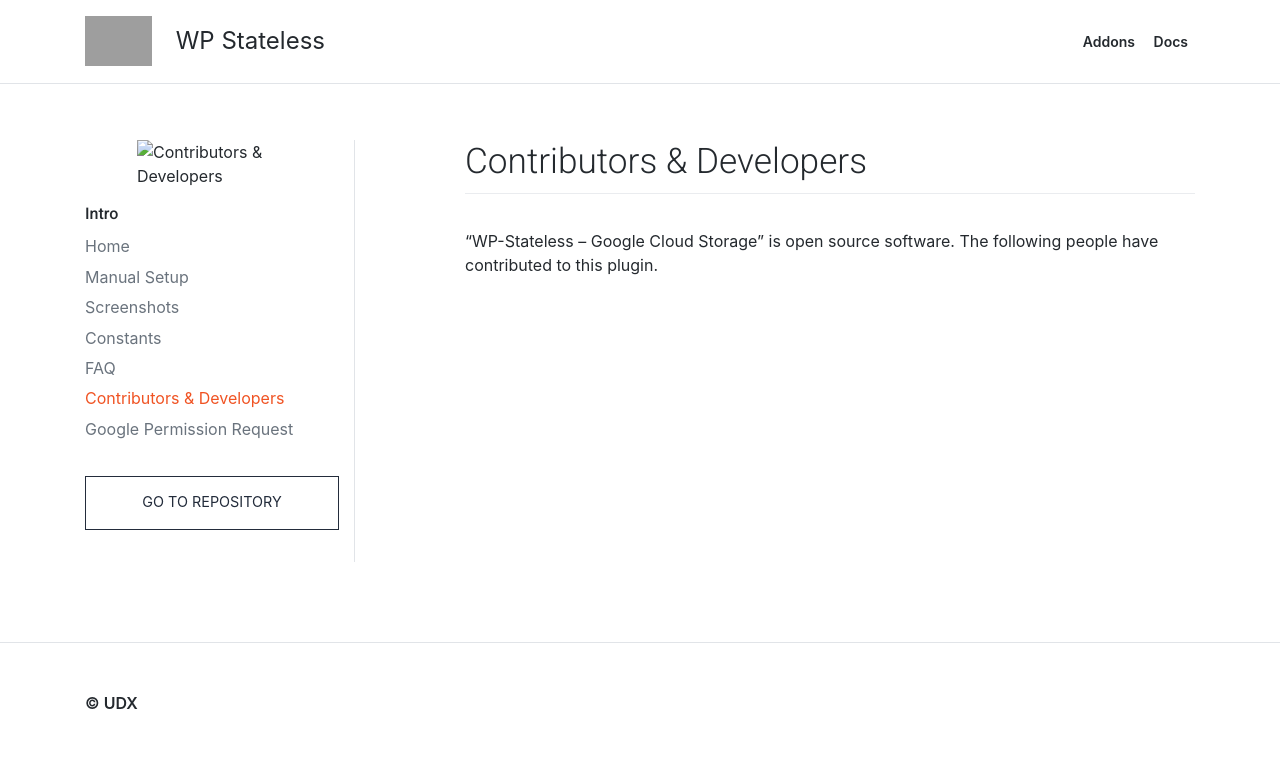
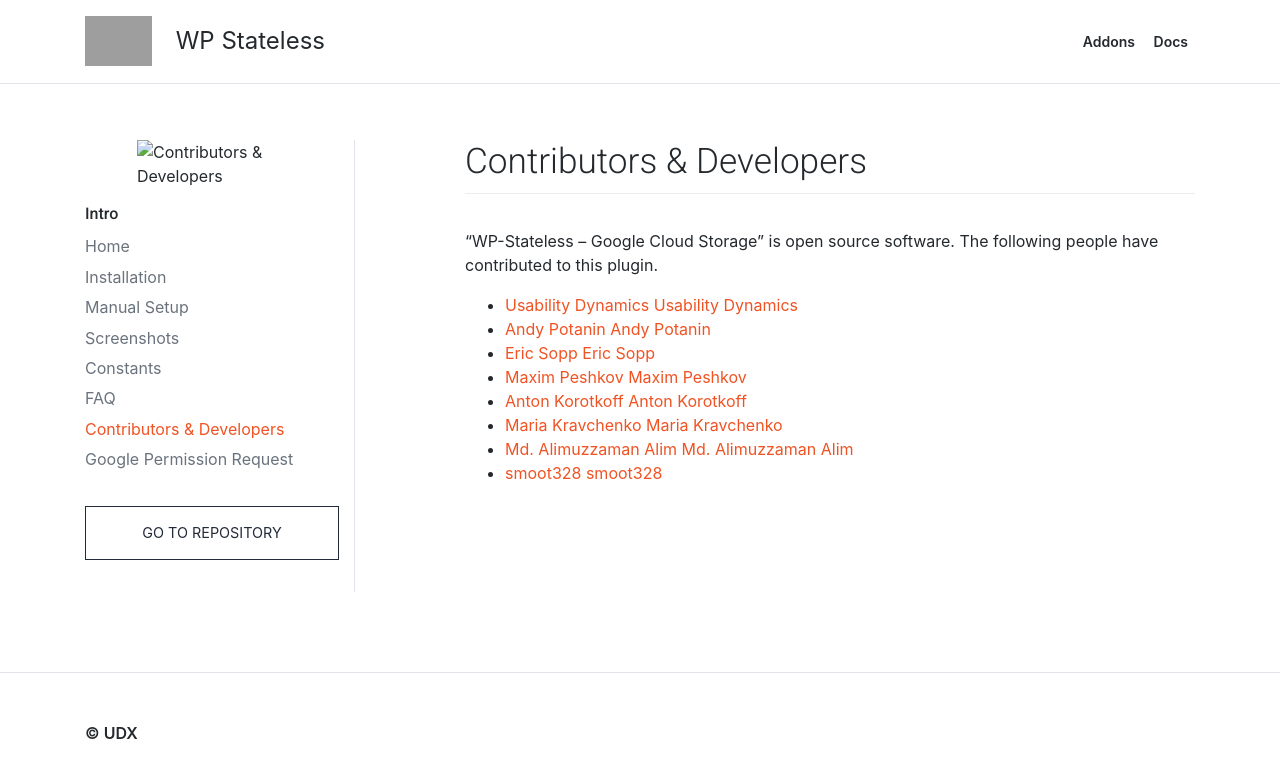
Before and after one commit to wp-stateless/wp-stateless.github.io, a Jekyll site: the page built from docs/contributors-and-developers.md, in a window 1280 px wide. Shown: the top 778 px of the page. Built offline with Jekyll 4.4.1, drawn with Linux system fonts in a browser that asks for light colours; grey boxes are pictures that could not be loaded.

Commit message:
Fix template

```diff
--- a/_data/docs.yml
+++ b/_data/docs.yml
@@ -1,5 +1,6 @@
 Intro:
   - docs/index.md
+  - docs/installation.md
   - docs/manual-setup.md
   - docs/screenshots.md
   - docs/constants.md
--- a/docs/contributors-and-developers.md
+++ b/docs/contributors-and-developers.md
@@ -5,3 +5,12 @@
 ---
 
 “WP-Stateless – Google Cloud Storage” is open source software. The following people have contributed to this plugin.
+
+* [Usability Dynamics](https://secure.gravatar.com/avatar/0040858737bd415380e653a1558ef0d7?s=32&d=mm&r=g) [Usability Dynamics](https://profiles.wordpress.org/usability_dynamics)
+* [Andy Potanin](https://secure.gravatar.com/avatar/3be20d1dcc40beb9012dfc1ae2420dda?s=32&d=mm&r=g) [Andy Potanin](https://profiles.wordpress.org/andypotanin)
+* [Eric Sopp](https://secure.gravatar.com/avatar/97773f77177917ebf19d2b1fe82c9f27?s=32&d=mm&r=g) [Eric Sopp](https://profiles.wordpress.org/ideric)
+* [Maxim Peshkov](https://secure.gravatar.com/avatar/775ad28e82a829212ec8639c7b43e272?s=32&d=mm&r=g) [Maxim Peshkov](https://profiles.wordpress.org/maximpeshkov)
+* [Anton Korotkoff](https://secure.gravatar.com/avatar/c2569619210fb05501ccf36b31e0b8d3?s=32&d=mm&r=g) [Anton Korotkoff](https://profiles.wordpress.org/anton-korotkoff)
+* [Maria Kravchenko](https://secure.gravatar.com/avatar/3d0c568a1b2236aafeed97b3dfcb50fa?s=32&d=mm&r=g) [Maria Kravchenko](https://profiles.wordpress.org/mariakravchenko)
+* [Md. Alimuzzaman Alim](https://secure.gravatar.com/avatar/cd07c79986c4135aeae2bef0fe79e9c3?s=32&d=mm&r=g) [Md. Alimuzzaman Alim](https://profiles.wordpress.org/alimuzzamanalim)
+* [smoot328](https://secure.gravatar.com/avatar/88907ca26d22994e19e6f5950bfc0d4c?s=32&d=mm&r=g) [smoot328](https://profiles.wordpress.org/smoot328)
```
Also changed, not shown: docs/installation.md (added, +5 -0 lines).
